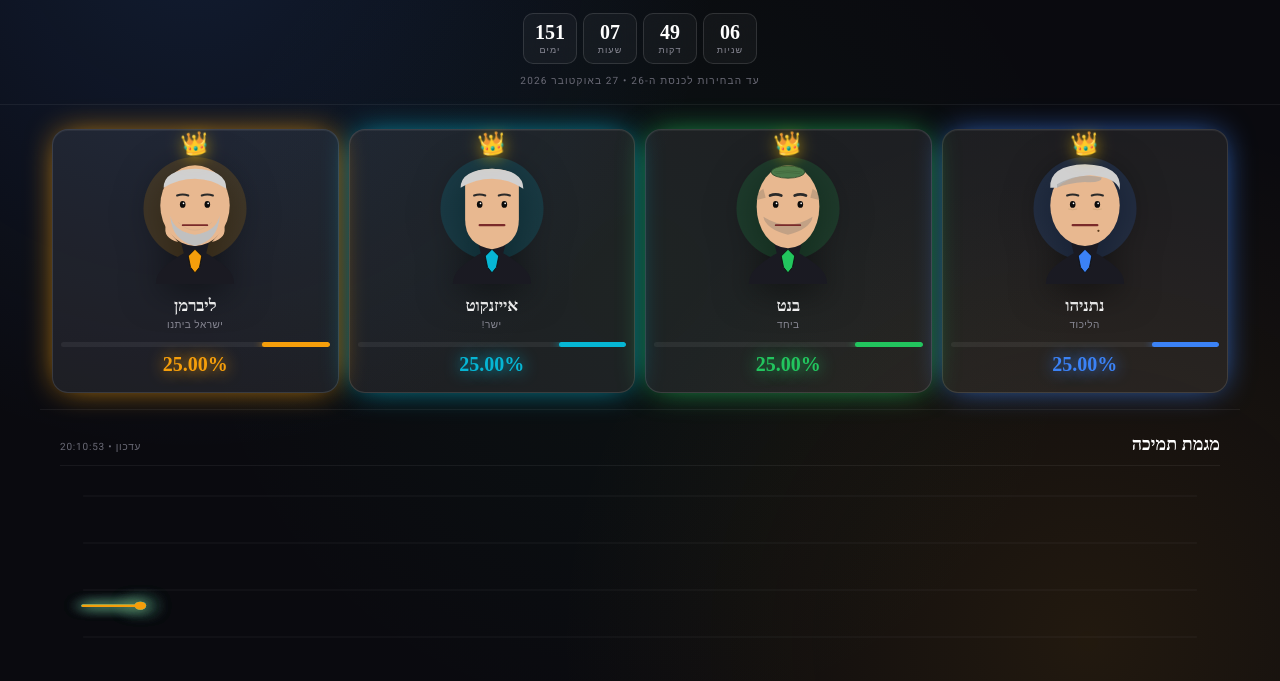
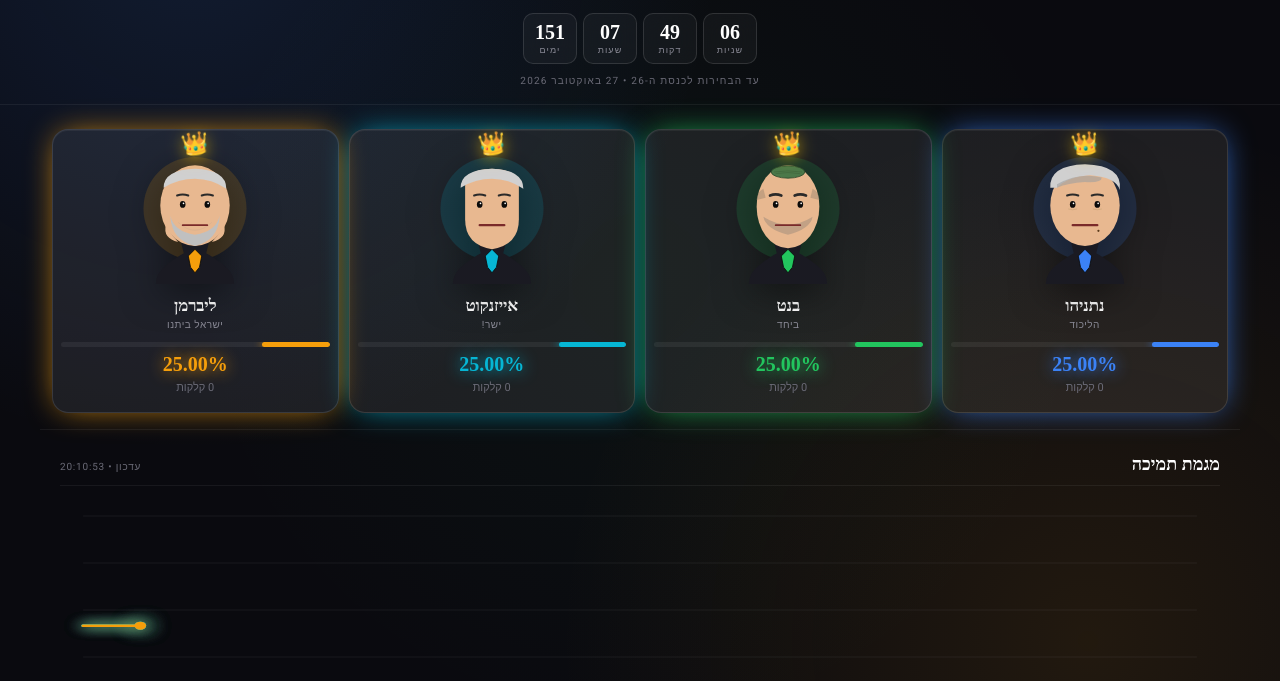
Before and after one commit to nsn972972/rosh-memshala, a plain HTML site: page index.html in a window 1280 px wide. Shown: the part 119-800 px from the top of the page. Drawn offline with Linux system fonts and the light colour scheme; no server answers; a web font is replaced by a local one.

Commit message:
Add click count per candidate

```diff
--- a/index.html
+++ b/index.html
@@ -158,6 +158,12 @@
     font-size: 20px;
     color: var(--bar-color);
     text-shadow: 0 0 16px var(--bar-color);
+  }
+  .clicks-text {
+    margin-top: 3px;
+    font-size: 11px;
+    color: var(--ink-faint);
+    font-variant-numeric: tabular-nums;
   }
 
   .particle {
@@ -513,7 +519,7 @@
   el.className = 'cand';
   el.dataset.id = c.id;
   el.style.setProperty('--bar-color', c.hex);
-  el.innerHTML = '<div class="face-wrap"><div class="crown">👑</div>' + buildFaceSVG(c) + '</div><div class="cand-name">' + c.name + '</div><div class="cand-party">' + c.party + '</div><div class="pct-bar"><div class="pct-fill" data-fill></div></div><div class="pct-text" data-pct>25.0%</div>';
+  el.innerHTML = '<div class="face-wrap"><div class="crown">👑</div>' + buildFaceSVG(c) + '</div><div class="cand-name">' + c.name + '</div><div class="cand-party">' + c.party + '</div><div class="pct-bar"><div class="pct-fill" data-fill></div></div><div class="pct-text" data-pct>25.00%</div><div class="clicks-text" data-clicks>0 קלקות</div>';
   container.appendChild(el);
   elemRefs[c.id] = el;
   el.addEventListener('click', () => handleClick(c, el));
@@ -570,6 +576,8 @@
     const el = elemRefs[c.id];
     el.querySelector('[data-fill]').style.width = c.pct + '%';
     el.querySelector('[data-pct]').textContent = c.pct.toFixed(2) + '%';
+    const clicks = (serverTotals ? (serverTotals[c.id] || 0) : 0) + pendingClicks[c.id];
+    el.querySelector('[data-clicks]').textContent = clicks.toLocaleString('he-IL') + ' קלקות';
     const mood = Math.max(0, Math.min(1, (c.pct - 5) / 45));
     updateFaceMood(c.id, mood);
     if (c.pct === maxPct) el.classList.add('leader');
```
